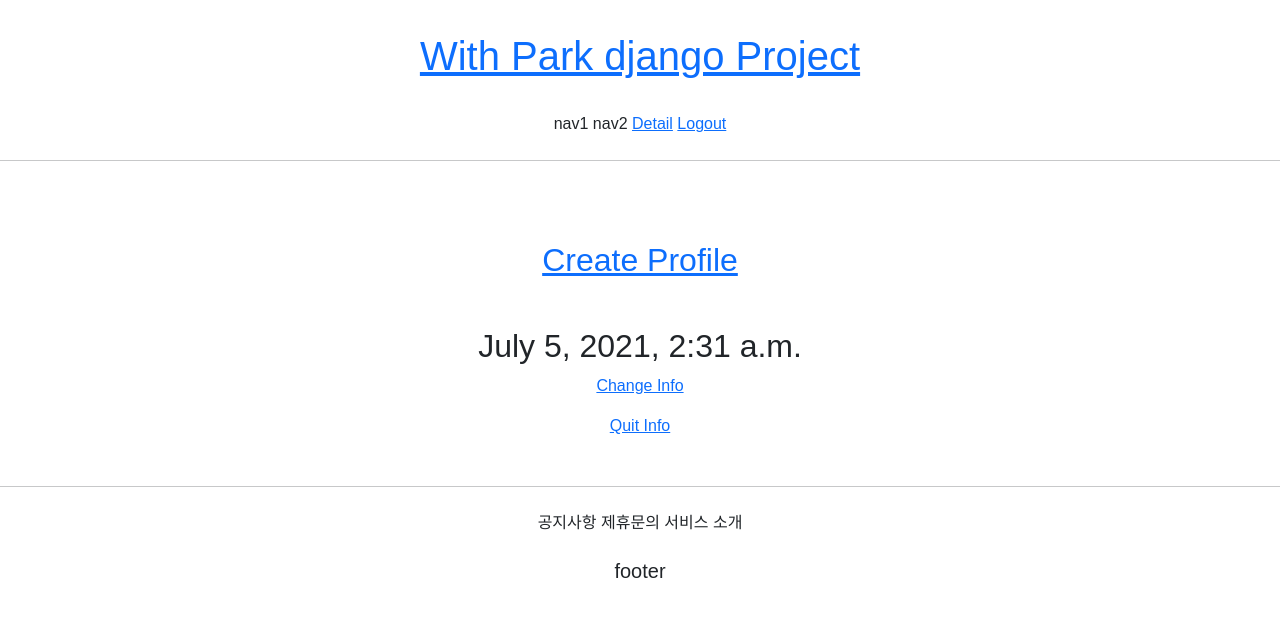
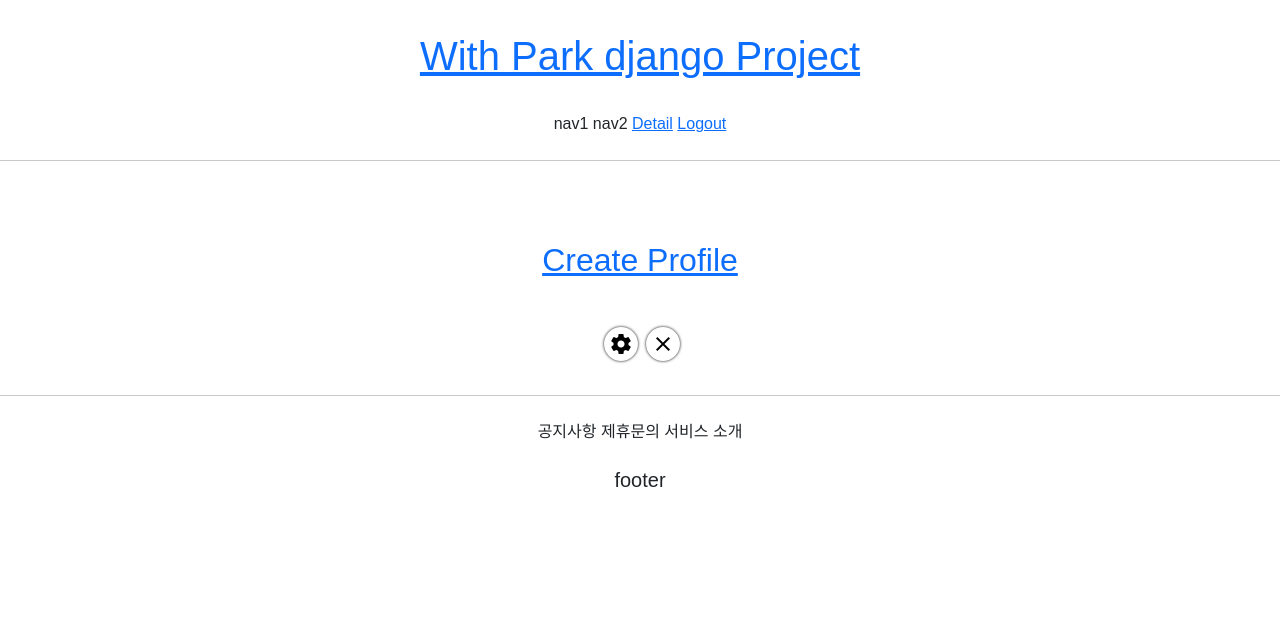
Before and after one commit to MONKEYZ9/withPark_django, a Django app: template accountapp/templates/accountapp/detail.html in a window 1280 px wide. Shown: the top 617 px of the page. Run offline with Django 3.2, Linux system fonts and the light colour scheme; the template is opened without the code that fills it: values that come from a table or form of the project are taken from there, others are empty; the visitor is signed in with stand-in values (Sample User, id 1); data comes from the database, SQL or seed files in the repository; parts of the project's set-up code (start-up, migrations or seed data) failed here and were passed over; some web fonts are replaced.

Commit message:
update accountapp detail.html update, delete to icons

```diff
--- a/accountapp/templates/accountapp/detail.html
+++ b/accountapp/templates/accountapp/detail.html
@@ -11,14 +11,16 @@
                 <img src="{{ target_user.profile.image.url }}"
                      class="profile_image m-4"
                      alt="profile image">
-                <h2 class="NNS_B">{{ target_user.profile.nickname }}
+                <h2 class="NNS_B">
+                    {{ target_user.profile.nickname }}
                     {# 프로필 업데이트 추가                    #}
                     {% if user == target_user %}
                         <a href="{% url 'profileapp:update' pk=target_user.profile.pk %}"
-                           class="material-icons round_button">
+                           class="material-icons round_button md-36">
+                            edit
                         </a>
-                        </h2>
                     {% endif %}
+                </h2>
                 <h5>{{ target_user.profile.message }}</h5>
             {% else %}
                 {# 만약 프로필을 만들지 않아서 뜨지 않는다면 여기로 가게끔 #}
@@ -30,19 +32,14 @@
             {% endif %}
         </div>
         <div>
-            <h2>
-                {{ target_user.date_joined }}
-            </h2>
             {% if user == target_user %}
-                <a href="{% url 'accountapp:update' pk=target_user.pk %}">
-                    <p>
-                        Change Info
-                    </p>
+                <a href="{% url 'profileapp:update' pk=target_user.profile.pk %}"
+                   class="material-icons round_button md-36 mx-1">
+                    settings
                 </a>
-                <a href="{% url 'accountapp:delete' pk=target_user.pk %}">
-                    <p>
-                        Quit Info
-                    </p>
+                <a href="{% url 'accountapp:delete' pk=target_user.pk %}"
+                   class="material-icons round_button md-36">
+                    close
                 </a>
             {% endif %}
         </div>
```
Also changed, not shown: README.md.
